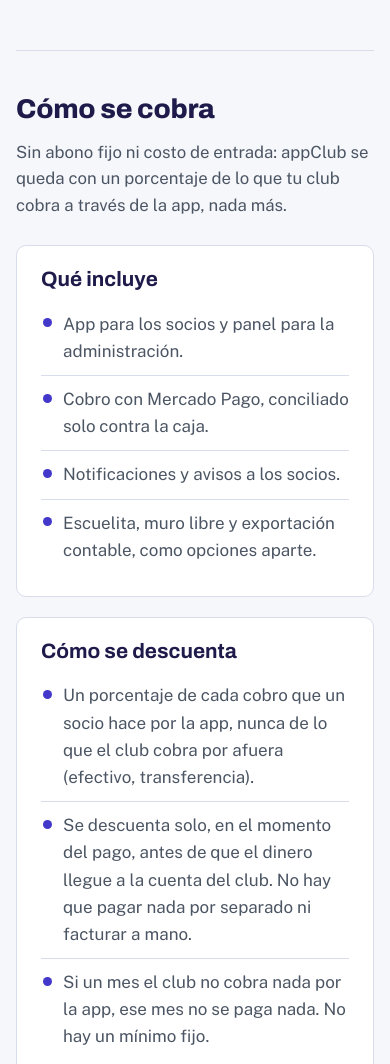
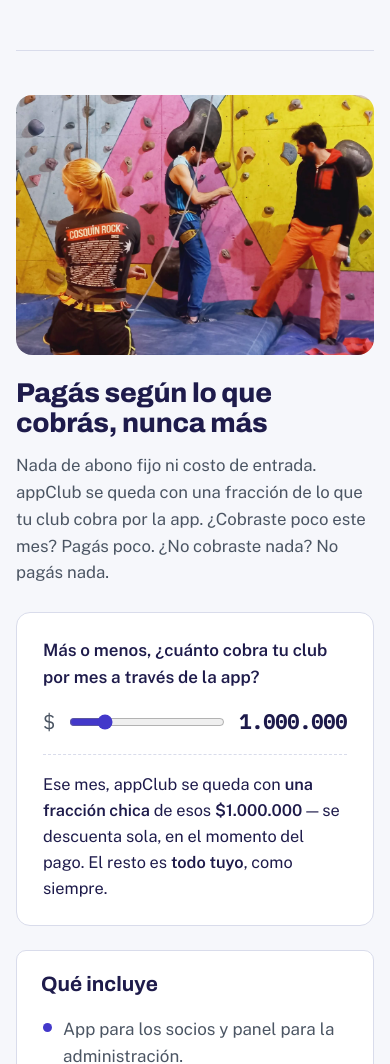
Before and after one commit to NicoPelos/appclub, a plain HTML site: page clubes/index.html in a window 390 px wide. Shown: the part 6400-7464 px from the top of the page. Drawn offline with nearby package versions, Linux system fonts and the light colour scheme.

Commit message:
Hacer más viva y dinámica la sección de precios
Rediseña #precios (clubes/index.html) para que sea más informal,
alegre y persuasiva que el resto de la web técnica, siguiendo el
pedido de Nico: misma paleta y tipografía (brand/tokens.css), tono más
cálido.

- Foto real del muro de escalada a color, con gente y un perro
  (assets/muro-color.webp), en vez de solo texto.
- Simulador interactivo: un slider deja ver en vivo cómo se vería el
  descuento sobre lo que cobra el club, sin publicar el % exacto (esa
  decisión de #31/perfil/precios.md se mantiene igual que en el PR
  anterior).
- Copy más conversacional ("Pagás según lo que cobrás, nunca más")
  en vez del tono más seco de la versión anterior.
- Layout en dos columnas (foto + contenido), responsive a mobile.

Co-Authored-By: Claude Sonnet 5 <noreply@anthropic.com>

```diff
--- a/clubes/index.html
+++ b/clubes/index.html
@@ -512,12 +512,26 @@ footer { border-top: 1px solid var(--line); padding-block: 28px 40px; color: var
       </div>
     </section>
 
-    <section class="s" id="precios" aria-labelledby="t-precios">
+    <section class="s precios" id="precios" aria-labelledby="t-precios">
+      <div class="precios-grid">
+        <figure class="precios-foto">
+          <img src="../assets/muro-color.webp" width="2084" height="2605" alt="Tres personas y un perro frente al muro de escalada, con presas de colores" loading="lazy">
+        </figure>
+        <div class="precios-contenido">
           <div class="s-head">
-        <h2 id="t-precios">Cómo se cobra</h2>
-        <p class="lede">Sin abono fijo ni costo de entrada: appClub se queda con un porcentaje de lo que tu club cobra a través de la app, nada más.</p>
+            <h2 id="t-precios">Pagás según lo que cobrás, nunca más</h2>
+            <p class="lede">Nada de abono fijo ni costo de entrada. appClub se queda con una fracción de lo que tu club cobra por la app. ¿Cobraste poco este mes? Pagás poco. ¿No cobraste nada? No pagás nada.</p>
           </div>
-      <div class="roles">
+          <div class="simulador">
+            <label for="sim-monto">Más o menos, ¿cuánto cobra tu club por mes a través de la app?</label>
+            <div class="sim-input">
+              <span>$</span>
+              <input type="range" id="sim-monto" min="0" max="5000000" step="50000" value="1000000">
+              <output id="sim-valor">1.000.000</output>
+            </div>
+            <p class="sim-resultado">Ese mes, appClub se queda con <strong>una fracción chica</strong> de esos <strong id="sim-eco">$1.000.000</strong> — se descuenta sola, en el momento del pago. El resto es <strong>todo tuyo</strong>, como siempre.</p>
+          </div>
+          <div class="roles precios-incluye">
             <article class="rol">
               <h3>Qué incluye</h3>
               <ul>
@@ -530,14 +544,43 @@ footer { border-top: 1px solid var(--line); padding-block: 28px 40px; color: var
             <article class="rol">
               <h3>Cómo se descuenta</h3>
               <ul>
-            <li>Un porcentaje de cada cobro que un socio hace por la app, nunca de lo que el club cobra por afuera (efectivo, transferencia).</li>
-            <li>Se descuenta solo, en el momento del pago, antes de que el dinero llegue a la cuenta del club. No hay que pagar nada por separado ni facturar a mano.</li>
-            <li>Si un mes el club no cobra nada por la app, ese mes no se paga nada. No hay un mínimo fijo.</li>
+                <li>Una fracción de cada cobro que un socio hace por la app, nunca de lo que el club cobra por afuera (efectivo, transferencia).</li>
+                <li>Se descuenta sola, antes de que el dinero llegue a la cuenta del club. Nada que pagar aparte, nada que facturar a mano.</li>
+                <li>El número exacto se charla según tu club: tamaño, cuánto cobrás hoy y cómo. Sin sorpresas.</li>
               </ul>
             </article>
           </div>
-      <p class="prose" style="margin-top:22px"><strong>Un ejemplo para que se entienda:</strong> si tu club cobra $2.000.000 por mes a través de la app, ese mes se descuenta automáticamente una fracción chica de esos $2.000.000. Si en cambio cobra $300.000, se descuenta la misma fracción de esa cifra más chica — nunca un monto fijo, nunca por adelantado. El porcentaje exacto se conversa según el club: el tamaño, cuánto cobra hoy y cómo lo cobra. En la charla te lo cuento con un ejemplo con tus propios números.</p>
+        </div>
+      </div>
     </section>
+    <style>
+      .precios-grid{display:grid;grid-template-columns:minmax(0,0.85fr) minmax(0,1.15fr);gap:clamp(24px,4vw,48px);align-items:start}
+      .precios-foto{margin:0;border-radius:16px;overflow:hidden;position:sticky;top:88px}
+      .precios-foto img{width:100%;height:clamp(360px,60vh,620px);object-fit:cover;object-position:50% 25%;display:block}
+      .simulador{background:var(--surface);border:1px solid var(--line);border-radius:14px;padding:24px 26px;margin-top:22px}
+      .simulador label{font-weight:600;display:block;margin-bottom:14px}
+      .sim-input{display:flex;align-items:center;gap:12px}
+      .sim-input span{font-family:var(--font-mono);font-size:1.25rem;color:var(--muted)}
+      .sim-input input[type=range]{flex:1;accent-color:var(--accent)}
+      .sim-input output{font-family:var(--font-mono);font-size:1.25rem;font-weight:700;min-width:9ch;text-align:right}
+      .sim-resultado{margin-top:16px;padding-top:16px;border-top:1px dashed var(--line);font-size:1.02rem}
+      .precios-incluye{grid-template-columns:repeat(2,minmax(0,1fr));margin-top:24px}
+      @media (max-width:860px){
+        .precios-grid{grid-template-columns:minmax(0,1fr)}
+        .precios-foto{position:static}
+        .precios-foto img{height:260px}
+        .precios-incluye{grid-template-columns:minmax(0,1fr)}
+      }
+    </style>
+    <script>
+      (function(){
+        var r=document.getElementById('sim-monto'), v=document.getElementById('sim-valor'),
+            eco=document.getElementById('sim-eco');
+        function fmt(n){return new Intl.NumberFormat('es-AR').format(n)}
+        function update(){var n=Number(r.value); v.textContent=fmt(n); eco.textContent='$'+fmt(n)}
+        if(r){r.addEventListener('input', update); update()}
+      })();
+    </script>
 
     <section class="s" id="empezar" aria-labelledby="t-empezar">
       <div class="s-head">
```
Also changed, not shown: assets/muro-color.webp (added). Lines whose indentation alone changed are shown as unchanged.
